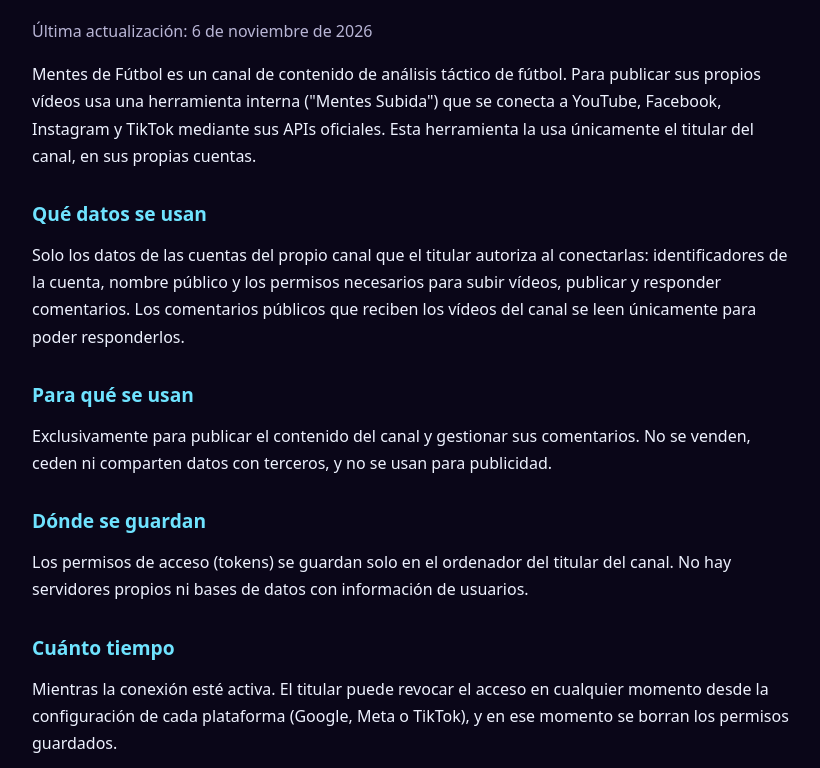
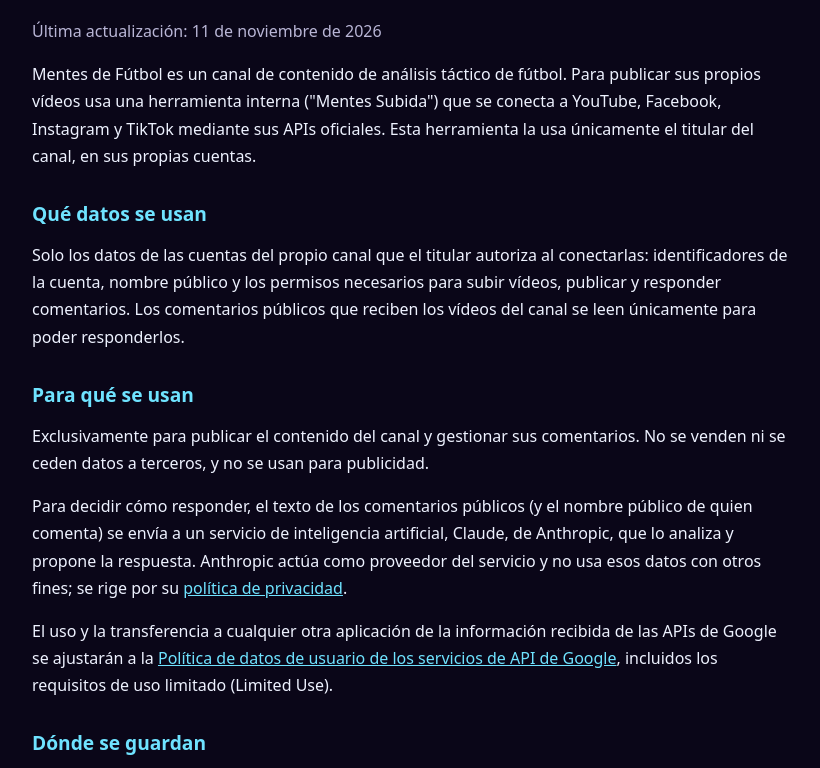
Before and after one commit to mentesdefutbol/mentesdefutbol.github.io, a plain HTML site: page privacidad.html in a window 1280 px wide. Shown: the part 148-916 px from the top of the page, without its empty margins (228-1048 px from the left). Drawn offline with Linux system fonts and the light colour scheme.

Commit message:
Privacidad: analisis de comentarios con Claude (Anthropic) y uso limitado de datos de Google
Co-Authored-By: Claude Opus 5.5 <noreply@anthropic.com>

```diff
--- a/privacidad.html
+++ b/privacidad.html
@@ -16,7 +16,7 @@
 <main>
 <p><a href="index.html">← Mentes de Fútbol</a></p>
 <h1>Política de privacidad</h1>
-<p class="fecha">Última actualización: 6 de noviembre de 2026</p>
+<p class="fecha">Última actualización: 11 de noviembre de 2026</p>
 
 <p>Mentes de Fútbol es un canal de contenido de análisis táctico de fútbol. Para publicar sus propios vídeos usa una herramienta interna ("Mentes Subida") que se conecta a YouTube, Facebook, Instagram y TikTok mediante sus APIs oficiales. Esta herramienta la usa únicamente el titular del canal, en sus propias cuentas.</p>
 
@@ -24,7 +24,9 @@
 <p>Solo los datos de las cuentas del propio canal que el titular autoriza al conectarlas: identificadores de la cuenta, nombre público y los permisos necesarios para subir vídeos, publicar y responder comentarios. Los comentarios públicos que reciben los vídeos del canal se leen únicamente para poder responderlos.</p>
 
 <h2>Para qué se usan</h2>
-<p>Exclusivamente para publicar el contenido del canal y gestionar sus comentarios. No se venden, ceden ni comparten datos con terceros, y no se usan para publicidad.</p>
+<p>Exclusivamente para publicar el contenido del canal y gestionar sus comentarios. No se venden ni se ceden datos a terceros, y no se usan para publicidad.</p>
+<p>Para decidir cómo responder, el texto de los comentarios públicos (y el nombre público de quien comenta) se envía a un servicio de inteligencia artificial, Claude, de Anthropic, que lo analiza y propone la respuesta. Anthropic actúa como proveedor del servicio y no usa esos datos con otros fines; se rige por su <a href="https://www.anthropic.com/legal/privacy">política de privacidad</a>.</p>
+<p>El uso y la transferencia a cualquier otra aplicación de la información recibida de las APIs de Google se ajustarán a la <a href="https://developers.google.com/terms/api-services-user-data-policy">Política de datos de usuario de los servicios de API de Google</a>, incluidos los requisitos de uso limitado (Limited Use).</p>
 
 <h2>Dónde se guardan</h2>
 <p>Los permisos de acceso (tokens) se guardan solo en el ordenador del titular del canal. No hay servidores propios ni bases de datos con información de usuarios.</p>
@@ -43,7 +45,7 @@
 
 <hr>
 <h2>English summary</h2>
-<p>Mentes de Fútbol uses an internal tool, operated only by the channel owner on the channel's own accounts, to publish its videos and reply to comments through the official YouTube, Meta and TikTok APIs. Access tokens are stored only on the owner's computer. No personal data is sold or shared with third parties. Access can be revoked at any time from each platform's settings. Contact: Instagram direct message to @mentesdefutbol.</p>
+<p>Mentes de Fútbol uses an internal tool, operated only by the channel owner on the channel's own accounts, to publish its videos and reply to comments through the official YouTube, Meta and TikTok APIs. Access tokens are stored only on the owner's computer. No personal data is sold or shared with third parties, except that the text of public comments is analysed by an AI service (Claude, by Anthropic) to draft replies. Use and transfer of information received from Google APIs adheres to the Google API Services User Data Policy, including the Limited Use requirements. Access can be revoked at any time from each platform's settings. Contact: Instagram direct message to @mentesdefutbol.</p>
 </main>
 </body>
 </html>
```
